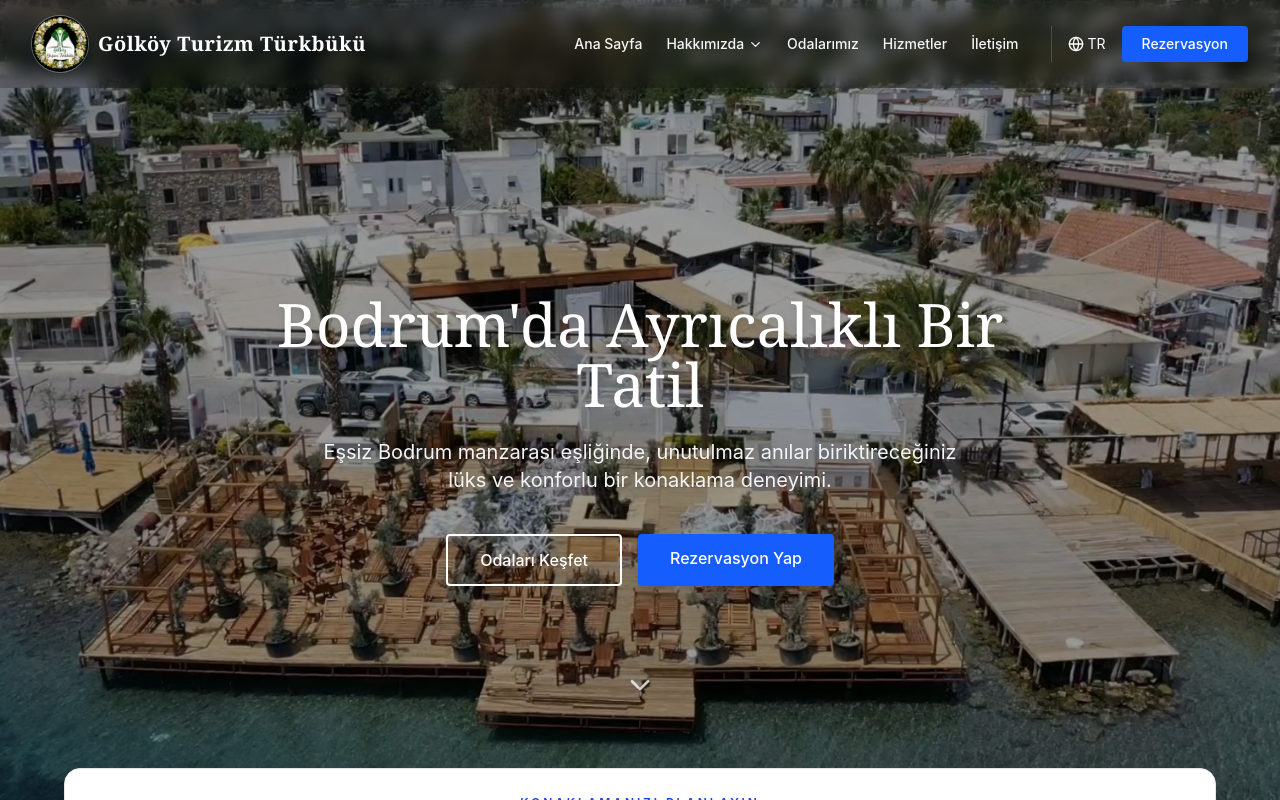
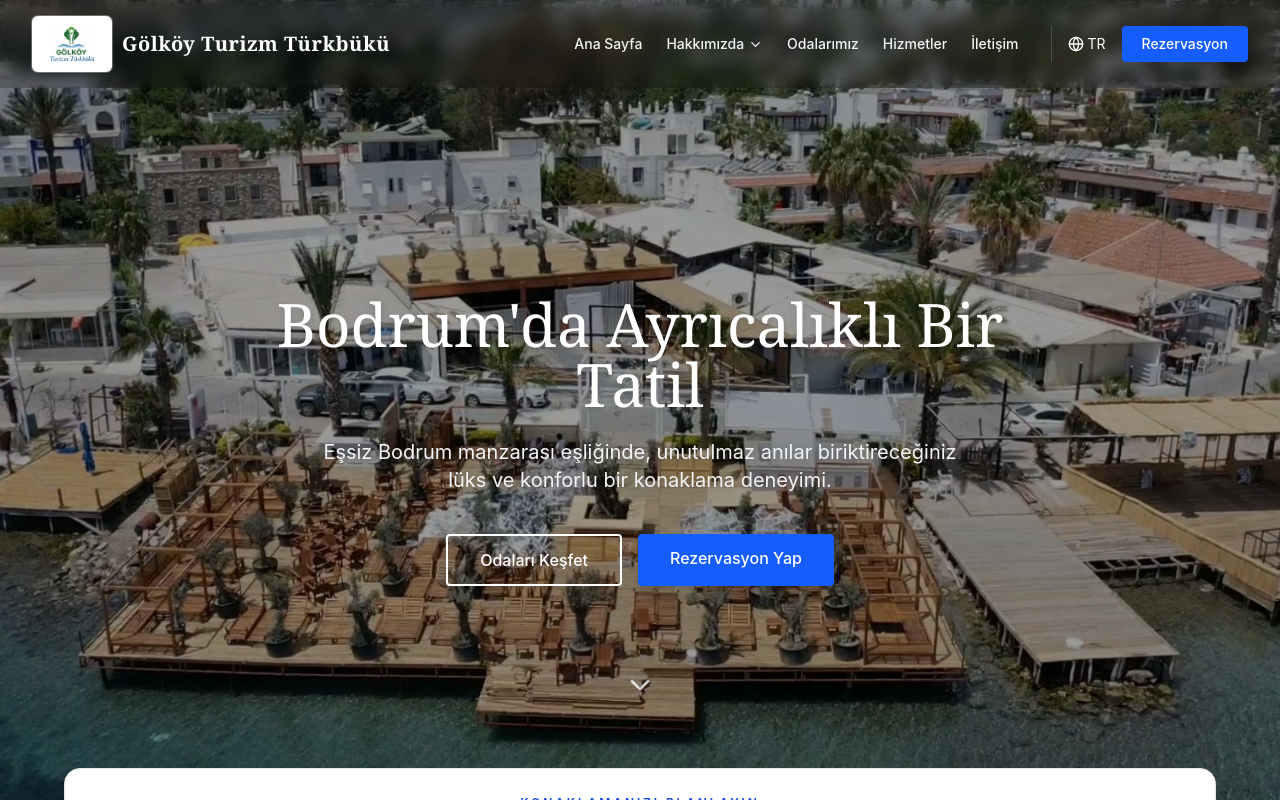
Before and after one commit to Max19071/golkoy_turkbuku1, a React (Vite) app: page / in a window 1280 px wide. Shown: the top 800 px of the page. Built offline with nearby package versions, Linux system fonts and the light colour scheme.

Commit message:
Site logosunu Turizm Türkbükü tasarımıyla değiştir

```diff
--- a/src/components/Navbar.tsx
+++ b/src/components/Navbar.tsx
@@ -36,7 +36,7 @@ export default function Navbar() {
           <img
             src={`${import.meta.env.BASE_URL}images/golkoy-yasam-turkbuku-logo.webp`}
             alt="Gölköy Turizm Türkbükü amblemi"
-            className="h-12 w-12 shrink-0 rounded-full object-cover shadow-md ring-1 ring-white/30 md:h-14 md:w-14"
+            className="h-12 w-[4.5rem] shrink-0 rounded-md bg-white object-contain p-0.5 shadow-md ring-1 ring-white/30 md:h-14 md:w-20"
           />
           <div className={`whitespace-nowrap font-serif text-base font-semibold tracking-wide sm:text-lg md:text-xl ${isScrolled ? 'text-blue-900' : 'text-white'}`}>
             Gölköy Turizm Türkbükü
```
Also changed, not shown: public/images/golkoy-yasam-turkbuku-logo.webp.
